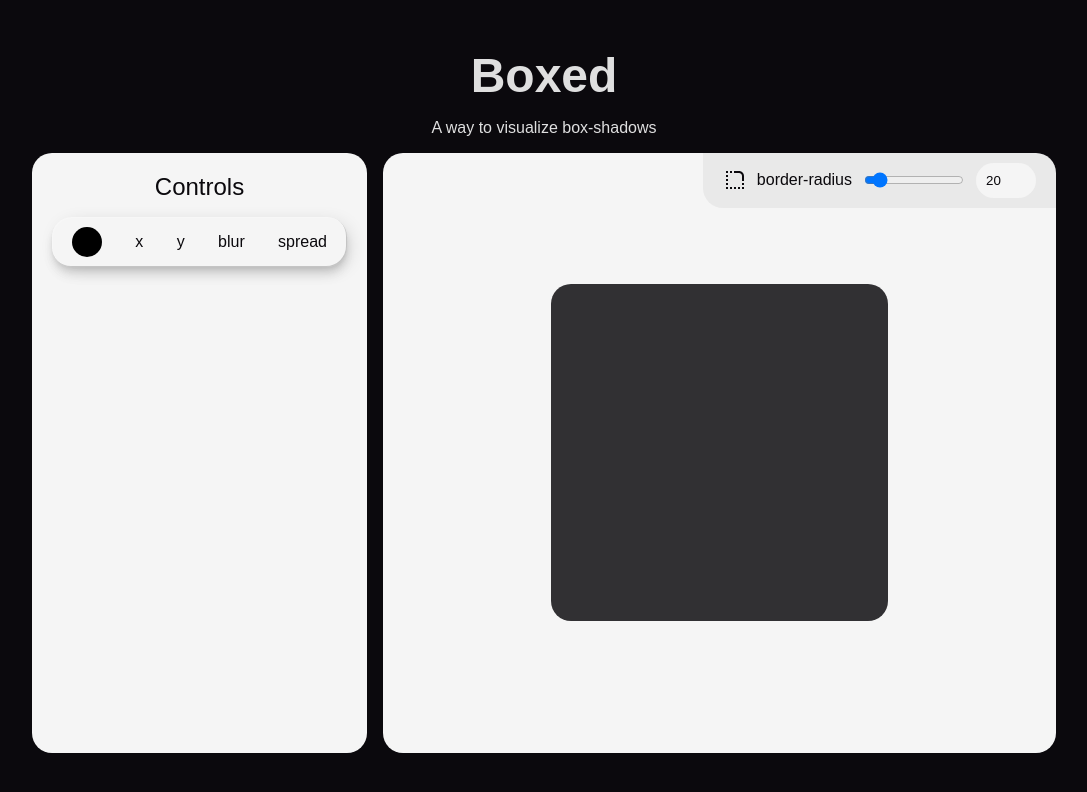
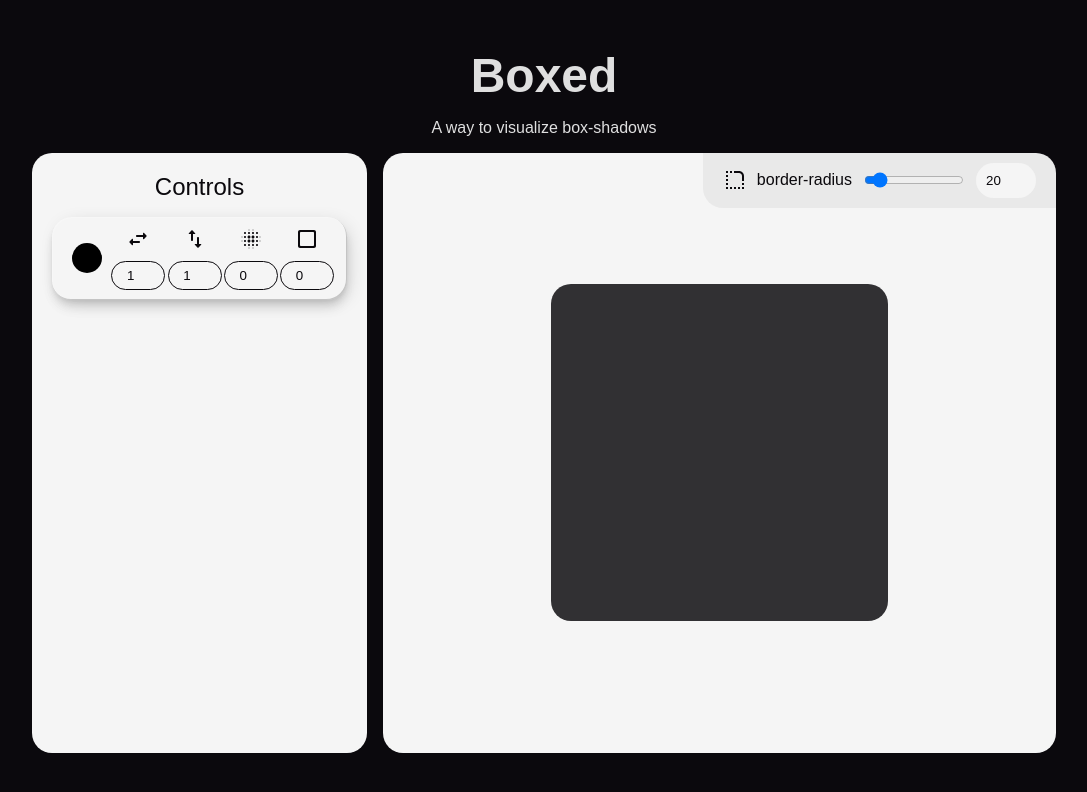
Before and after one commit to RyanMilbourne/boxed, a React app: page / in a window 1280 px wide. Shown: the top 792 px of the page, without its empty margins (96-1183 px from the left). Built offline with nearby package versions, Linux system fonts and the light colour scheme; the HTML template or start-up script is replaced by a standard one.

Commit message:
add value states

```diff
--- a/src/components/Box/Controls/Controls.jsx
+++ b/src/components/Box/Controls/Controls.jsx
@@ -1,12 +1,37 @@
 import React, { useState } from "react";
 import "./ControlsStyles.scss";
+import SwapHorizRoundedIcon from "@mui/icons-material/SwapHorizRounded";
+import SwapVertRoundedIcon from "@mui/icons-material/SwapVertRounded";
+import BlurOnRoundedIcon from "@mui/icons-material/BlurOnRounded";
+import CheckBoxOutlineBlankRoundedIcon from "@mui/icons-material/CheckBoxOutlineBlankRounded";
 
 const Controls = () => {
   const [color, setColor] = useState("#000000");
+  const [xPosition, setXPosition] = useState(1);
+  const [yPosition, setYPosition] = useState(1);
+  const [blurValue, setBlurValue] = useState(0);
+  const [spreadValue, setSpreadValue] = useState(0);
 
   const handleColorChange = (e) => {
     setColor(e.target.value);
   };
+
+  const handleXPosition = (e) => {
+    setXPosition(e.target.value);
+  };
+
+  const handleYPosition = (e) => {
+    setYPosition(e.target.value);
+  };
+
+  const handleBlurChange = (e) => {
+    setBlurValue(e.target.value);
+  };
+
+  const handleSpreadChange = (e) => {
+    setSpreadValue(e.target.value);
+  };
+
   return (
     <div className="controls-container">
       <div className="controls-wrapper">
@@ -15,7 +40,7 @@ const Controls = () => {
           <form className="control-form">
             <div className="control-option">
               <div
-                className="color-picker-container"
+                className="color-picker-display"
                 style={{ backgroundColor: color }}
               >
                 <input
@@ -25,10 +50,44 @@ const Controls = () => {
                   onChange={handleColorChange}
                 />
               </div>
-              <span>x</span>
-              <span>y</span>
-              <span>blur</span>
-              <span>spread</span>
+              <div className="xybs-position-container">
+                <SwapHorizRoundedIcon />
+                <input
+                  className="xybs-input"
+                  type="number"
+                  value={xPosition}
+                  onChange={handleXPosition}
+                />
+              </div>
+              <div className="xybs-position-container">
+                <SwapVertRoundedIcon />
+                <input
+                  className="xybs-input"
+                  type="number"
+                  value={yPosition}
+                  onChange={handleYPosition}
+                />
+              </div>
+              <div className="xybs-position-container">
+                <BlurOnRoundedIcon />
+                <input
+                  className="xybs-input"
+                  type="number"
+                  min="0"
+                  value={blurValue}
+                  onChange={handleBlurChange}
+                />
+              </div>
+              <div className="xybs-position-container">
+                <CheckBoxOutlineBlankRoundedIcon />
+                <input
+                  className="xybs-input"
+                  type="number"
+                  min="0"
+                  value={spreadValue}
+                  onChange={handleSpreadChange}
+                />
+              </div>
             </div>
           </form>
         </div>
--- a/src/components/Box/Controls/ControlsStyles.scss
+++ b/src/components/Box/Controls/ControlsStyles.scss
@@ -37,6 +37,13 @@
 }
 
 .color-picker-container {
+  display: flex;
+  flex-direction: column;
+  align-items: center;
+  width: 40px;
+}
+
+.color-picker-display {
   width: 30px;
   height: 30px;
   border-radius: 20px;
@@ -44,12 +51,31 @@
   align-items: center;
   justify-content: center;
 }
+
 .color-picker {
   opacity: 0;
   border: 0;
   padding: 0;
   background-color: transparent;
-  inline-size: 20px;
-  block-size: 20px;
+  inline-size: 0px;
+  block-size: 0px;
   cursor: pointer;
 }
+
+.xybs-position-container {
+  display: flex;
+  flex-direction: column;
+  align-items: center;
+  gap: 10px;
+  width: 40px;
+}
+
+.xybs-input {
+  width: 100%;
+  padding: 6px;
+  background-color: transparent;
+  color: $dark-text;
+  border: 1px solid $dark-text;
+  border-radius: 20px;
+  text-align: center;
+}
```
